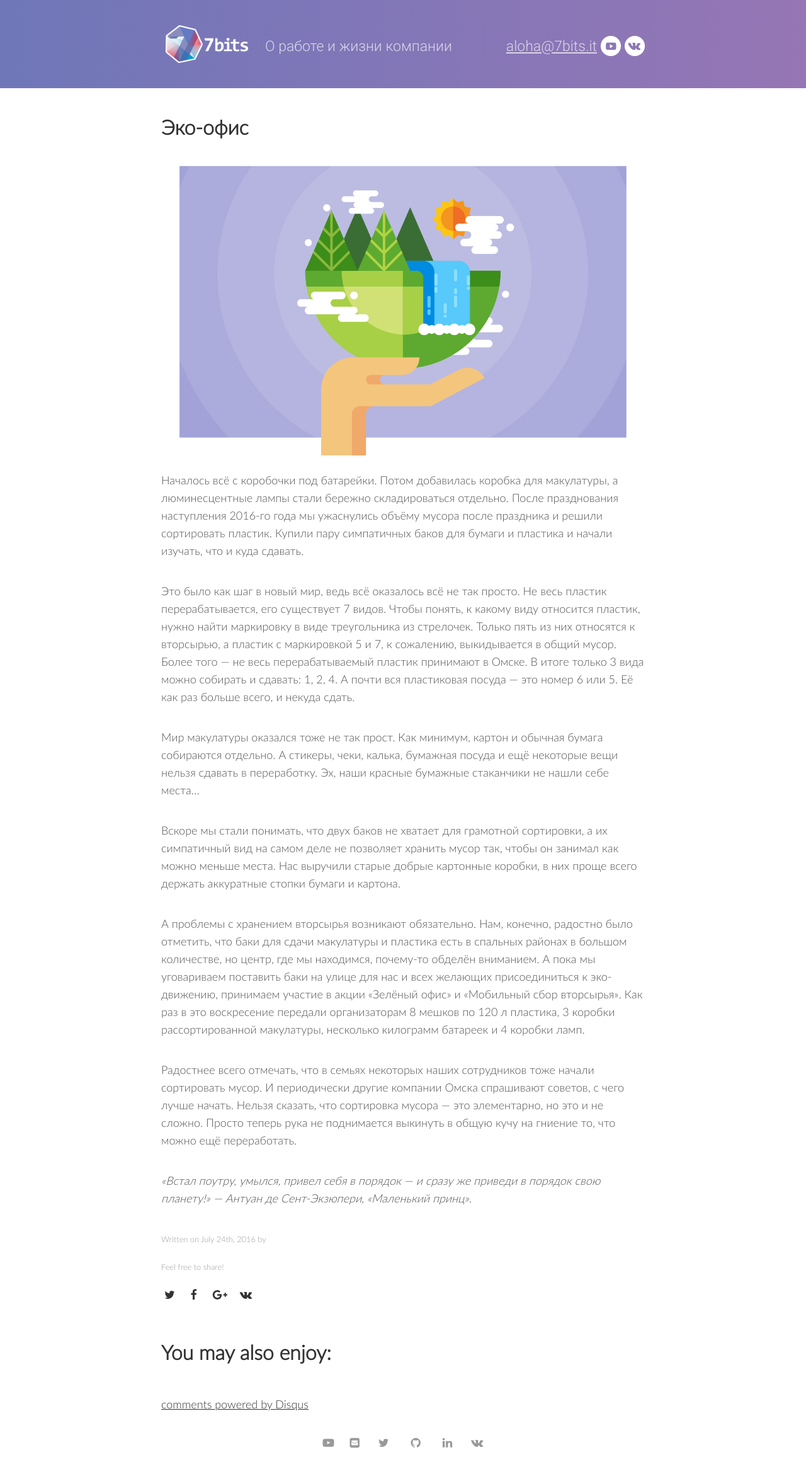
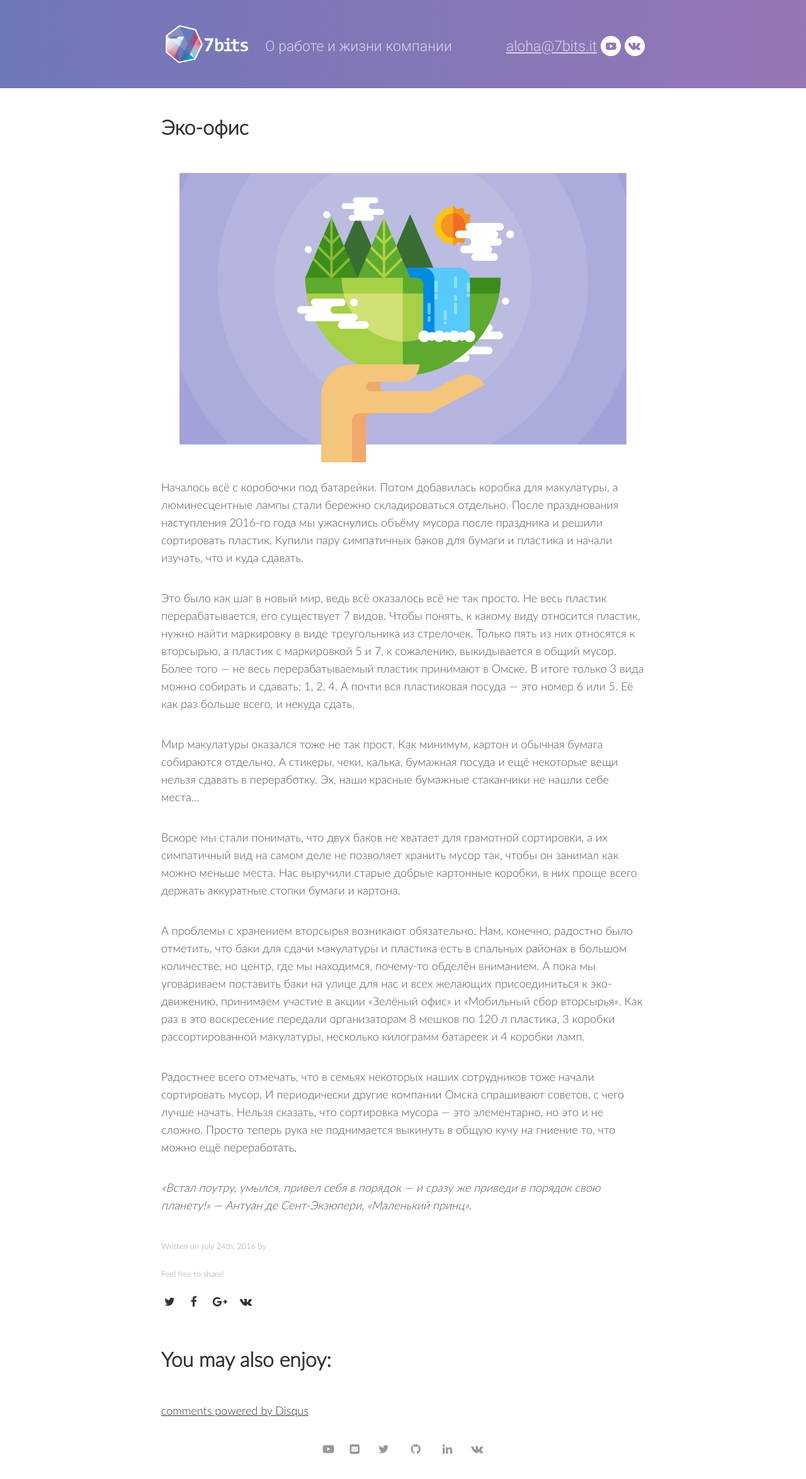
Before and after one commit to 7bits/7bits.github.io, a Jekyll site: the page built from _posts/2016-07-25-eko-ofis.md, in a window 1280 px wide. Shown: the whole page at 63% size. Built offline with Jekyll 4.4.1, drawn with Linux system fonts in a browser that asks for light colours; nearby versions of some CDN libraries; comment, search, counter and statistics services are not loaded.

Commit message:
Increased indent after the blog title

```diff
--- a/_includes/css/base.css
+++ b/_includes/css/base.css
@@ -189,7 +189,7 @@ blockquote p {
   color: #9a9a9a;
   font-size:0.8rem;
 }
-
+.post-container h1,
 .posts h1 {
   margin-bottom: 2rem;
 }
```
